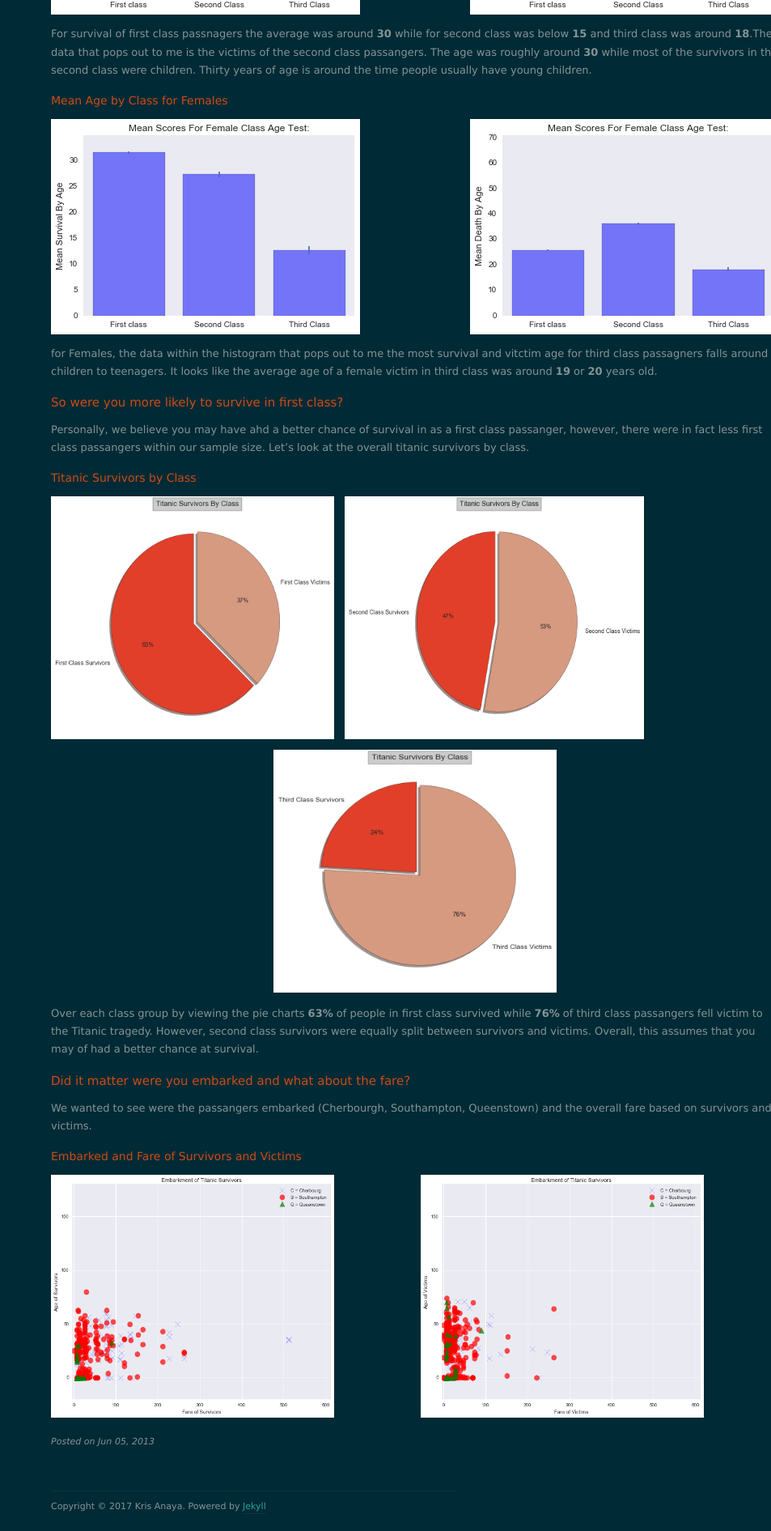
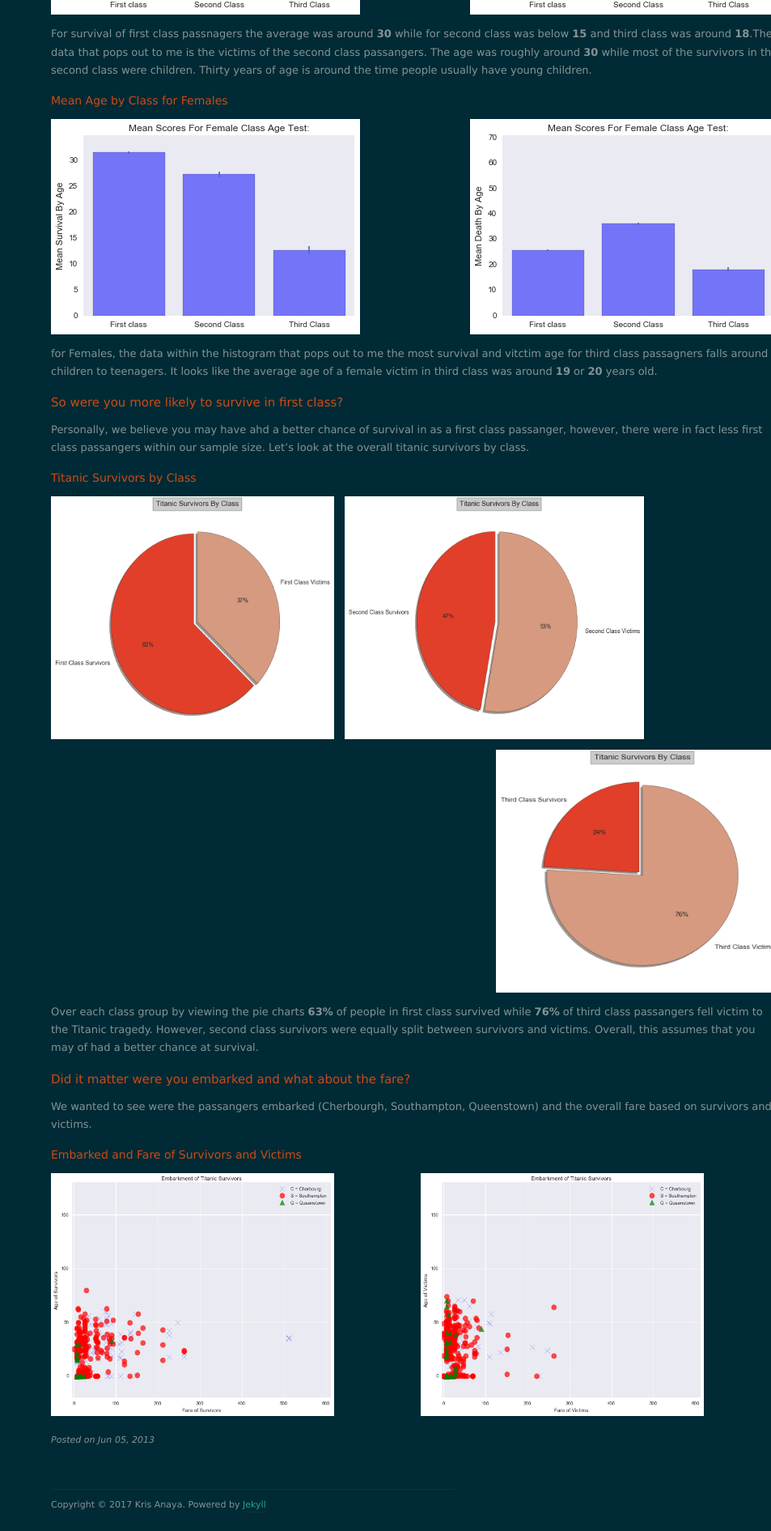
Before and after one commit to krismanaya/krismanaya.github.io, a Jekyll site: the page built from _posts/2013-06-05-welcome-to-jekyll.markdown, in a window 1280 px wide. Shown: the part 2205-4096 px from the top of the page at 81% size, without its empty margins (327-1280 px from the left). Built offline with Jekyll 4.4.1, drawn with Linux system fonts in a browser that asks for light colours; nearby versions of some CDN libraries.

Commit message:
move right

```diff
--- a/_posts/2013-06-05-welcome-to-jekyll.markdown
+++ b/_posts/2013-06-05-welcome-to-jekyll.markdown
@@ -67,7 +67,7 @@ Personally, we believe you may have ahd a better chance of survival in as a firs
 
 <img src="/images/PIEFC.png" width="350" height="300" class="left"/>
 <img src="/images/PIESC.png" width="370" height="300" class="left"/>
-<img src="/images/PIETC.png" width="350" height="300" class="center"/>
+<img src="/images/PIETC.png" width="350" height="300" class="right"/>
 
 
 
```
